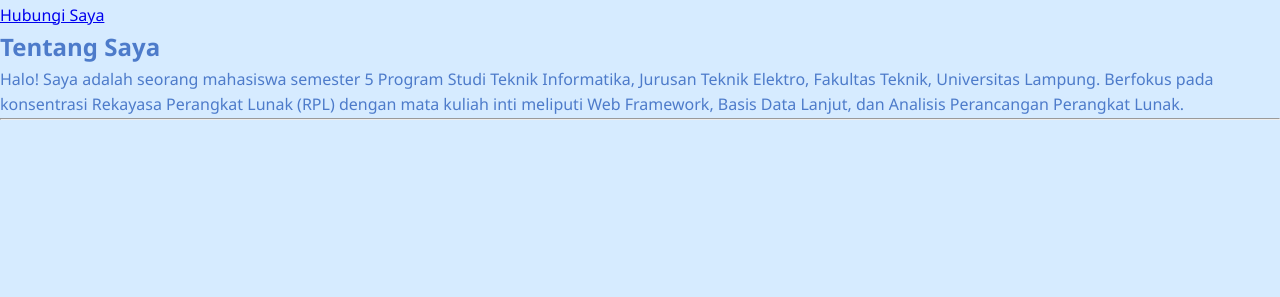
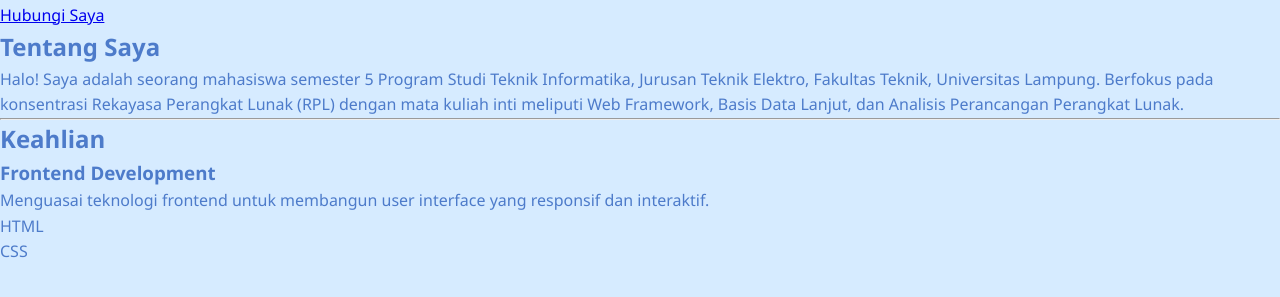
Before and after one commit to najwaaprisda/ta-pemweb-percobaan-2, a plain HTML site: page index.html in a window 1280 px wide. Shown: the part 215-512 px from the top of the page. Drawn offline with Linux system fonts and the light colour scheme.

Commit message:
Section Keahlian

```diff
--- a/index.html
+++ b/index.html
@@ -36,3 +36,13 @@
                     Berfokus pada konsentrasi <span class="highlight">Rekayasa Perangkat Lunak (RPL)</span> dengan mata kuliah inti meliputi Web Framework, Basis Data Lanjut, dan Analisis Perancangan Perangkat Lunak.</p>
                 <hr>
             </div>
+
+             <div class="card" id="keahlian">
+                <h2>Keahlian</h2>
+                <h3>Frontend Development</h3>
+                <p>Menguasai teknologi frontend untuk membangun user interface yang responsif dan interaktif.</p>
+                <ul class="tech-list">
+                    <li>HTML</li>
+                    <li>CSS</li>
+                </ul>
+            </div>
```
